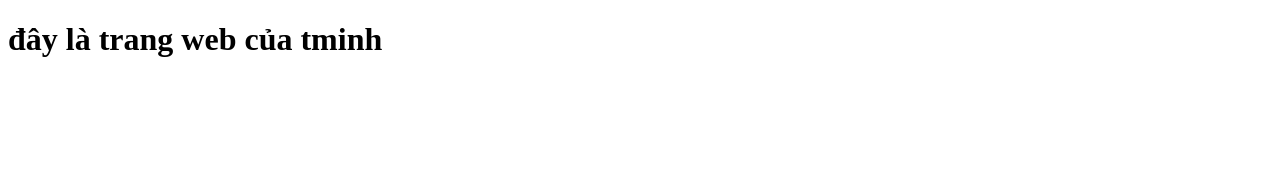
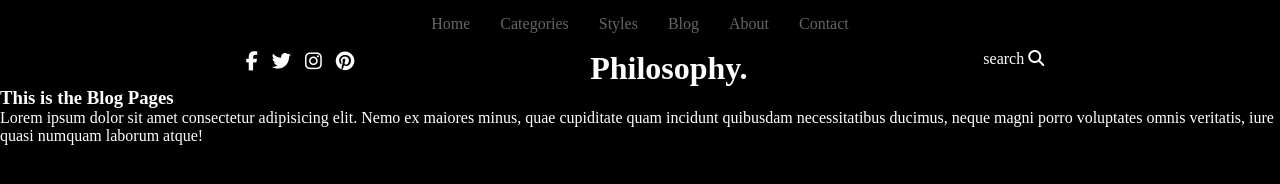
Before and after one commit to Amogusissus-fr/end-of-term, a plain HTML site: page index.html in a window 1280 px wide. Drawn offline with Linux system fonts and the light colour scheme.

Commit message:
fix again

```diff
--- a/index.html
+++ b/index.html
@@ -1,14 +1,66 @@
 <!DOCTYPE html>
 <html lang="en">
 <head>
-    <meta charset="UTF-8">
-    <meta name="viewport" content="width=device-width, initial-scale=1.0">
-    <title>Document</title>
-    <link rel="stylesheet" href="index.css">
-
+  <meta charset="UTF-8" />
+  <meta name="viewport" content="width=device-width, initial-scale=1.0" />
+  <title>Document</title>
+  <link rel="stylesheet" href="./home.css" />
+  <script
+    src="https://kit.fontawesome.com/b25957ae4f.js"
+    crossorigin="anonymous"
+  ></script>
 </head>
 <body>
-    <h1>đây là trang web của tminh</h1>
+  <div class="items">
+    <div class="navbar">
+      <ul>
+        <li><a href="home.html">Home</a></li>
+        <li><a href="categories.html">Categories</a></li>
+        <li><a href="styles.html">Styles</a></li>
+        <li><a href="blog.html">Blog</a></li>
+        <li><a href="about.html">About</a></li>
+        <li><a href="contact.html">Contact</a></li>
+      </ul>
+    </div>
+  <!-- <div class="header">
+    <li><a href="home.html">Home</a></li>
+    <li><a href="categories.html">Categories</a></li>
+    <li><a href="styles.html">Styles</a></li>
+    <li><a href="blog.html">Blog</a></li>
+    <li><a href="about.html">About</a></li>
+    <li><a href="contact.html">Contact</a></li>
+  </div> -->
+  <div class="menu_container">
+    <div class="logo_container">
+      <div class="logo">
+        <a href=""><i class="fa-brands fa-facebook-f fa-2xl"></i></a>
+        <a href=""><i class="fa-brands fa-twitter fa-2xl"></i></a>
+        <a href=""><i class="fa-brands fa-instagram fa-2xl"></i></a>
+        <a href=""><i class="fa-brands fa-pinterest fa-2xl"></i></a>
+      </div>
+      <h1>Philosophy.</h1>
+      <div class="search_icon">
+        search
+        <a href="search.html"><i class="fa-solid fa-magnifying-glass fa-l"></i></a>
+      </div>
+    </div>
+
+  </div>
+
+
+
+
+
+  </div>
+
+
+    <h3>This is the Blog Pages</h3>
+    <p>Lorem ipsum dolor sit amet consectetur adipisicing elit.
+       Nemo ex maiores minus, quae cupiditate quam incidunt quibusdam
+       necessitatibus ducimus, neque magni porro
+       voluptates omnis veritatis, iure quasi numquam laborum atque!</p>
+
+
 
 </body>
 </html>
```
